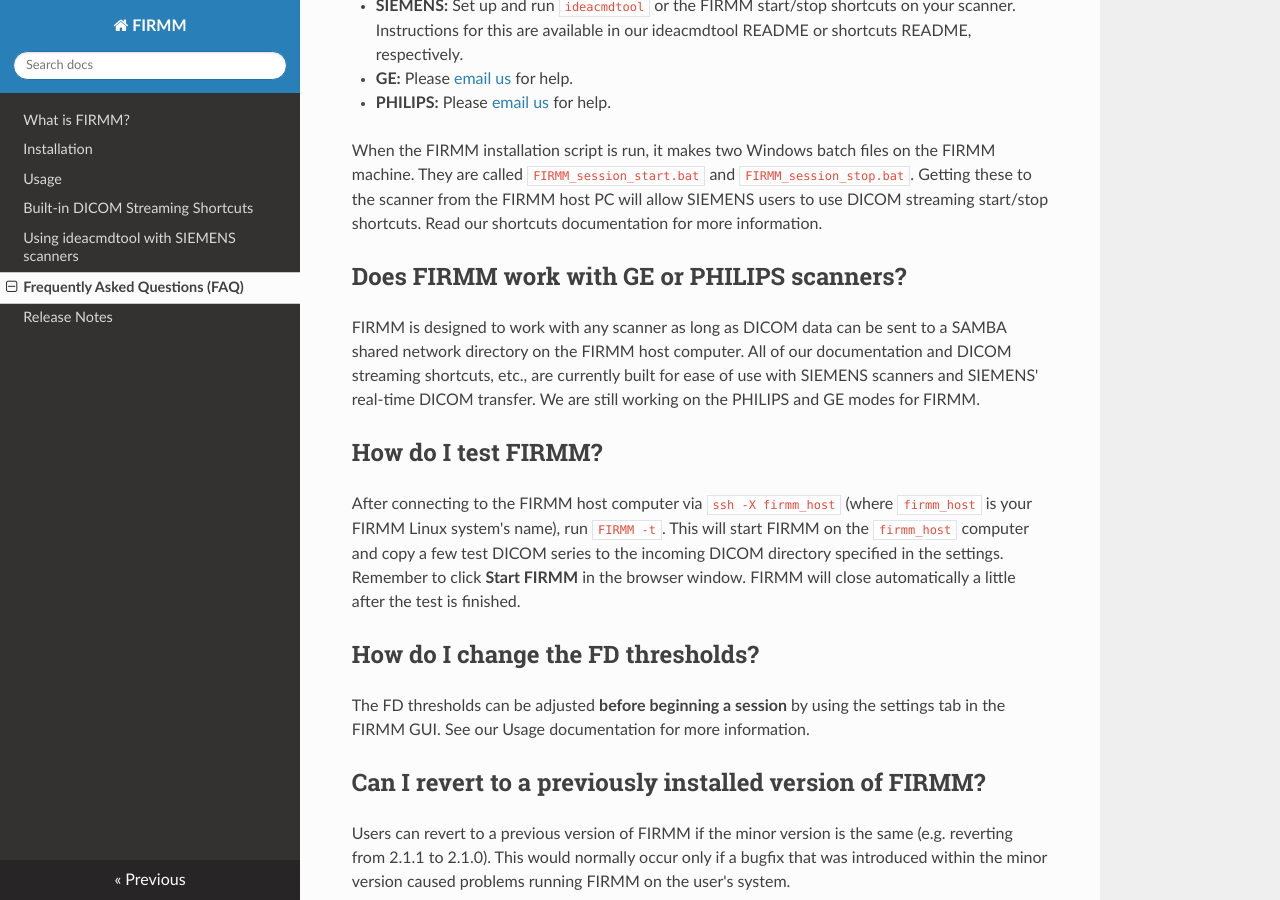
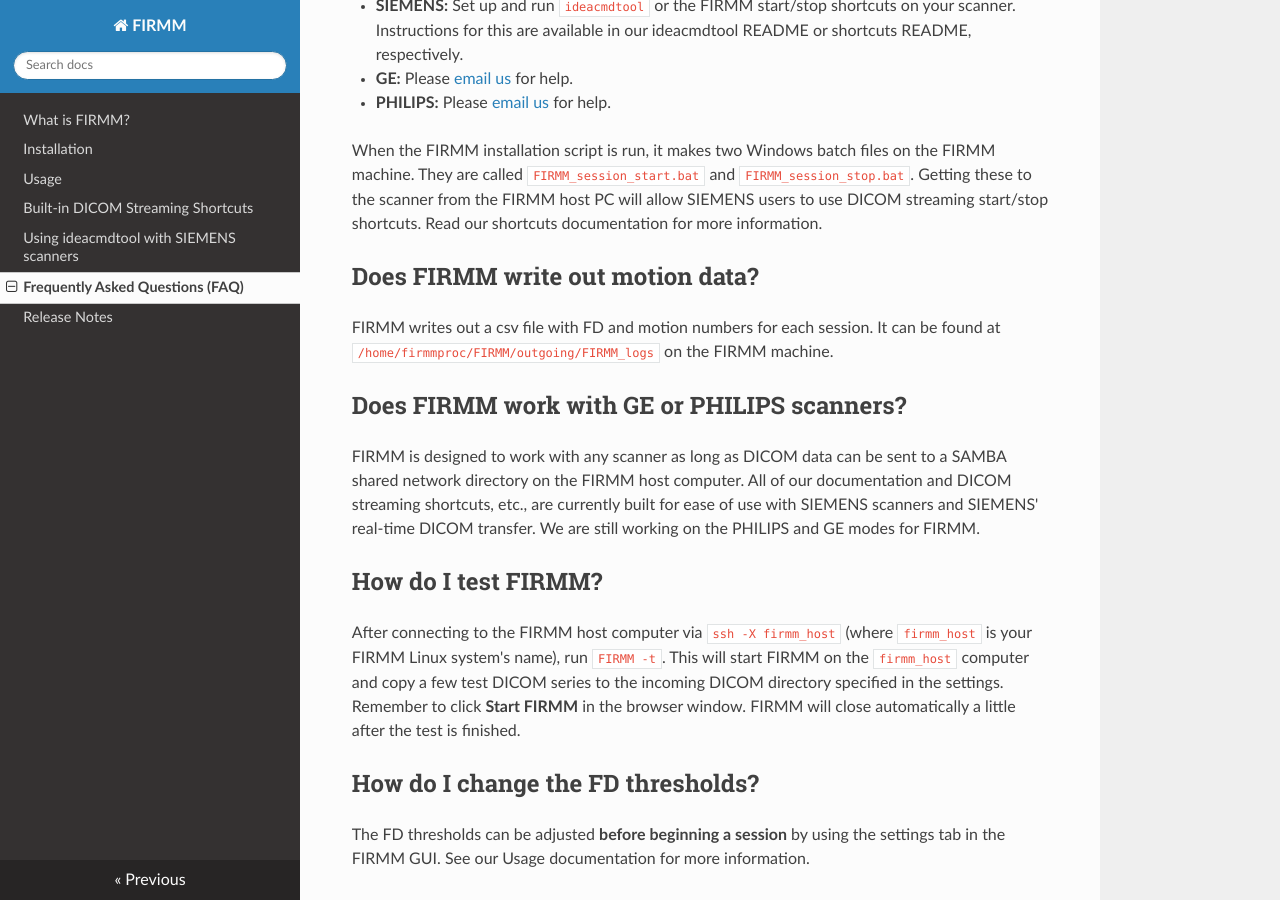
Before and after one commit to FIRMMsoftware/firmm_docs, an MkDocs documentation site: the page built from docs/FAQ.md, in a window 1280 px wide and 900 px high, scrolled down 604 px. Built offline with MkDocs 1.6.1, drawn with Linux system fonts in a browser that asks for light colours; nearby versions of some CDN libraries; old or Windows-style settings are respelled for this version of MkDocs.

```diff
--- a/docs/FAQ.md
+++ b/docs/FAQ.md
@@ -13,6 +13,10 @@ To use FIRMM effectively, DICOMs need to be transferred as fast as possible to t
 - **PHILIPS:** Please [email us](mailto:info@firmm.io) for help.
 
 When the FIRMM installation script is run, it makes two Windows batch files on the FIRMM machine. They are called `FIRMM_session_start.bat` and `FIRMM_session_stop.bat`. Getting these to the scanner from the FIRMM host PC will allow SIEMENS users to use DICOM streaming start/stop shortcuts.  Read our shortcuts documentation for more information.
+
+## Does FIRMM write out motion data?
+
+FIRMM writes out a csv file with FD and motion numbers for each session. It can be found at `/home/firmmproc/FIRMM/outgoing/FIRMM_logs` on the FIRMM machine.
 
 ## Does FIRMM work with GE or PHILIPS scanners?
 
```
Also changed, not shown: docs/usage.md (+4 -0 lines).
